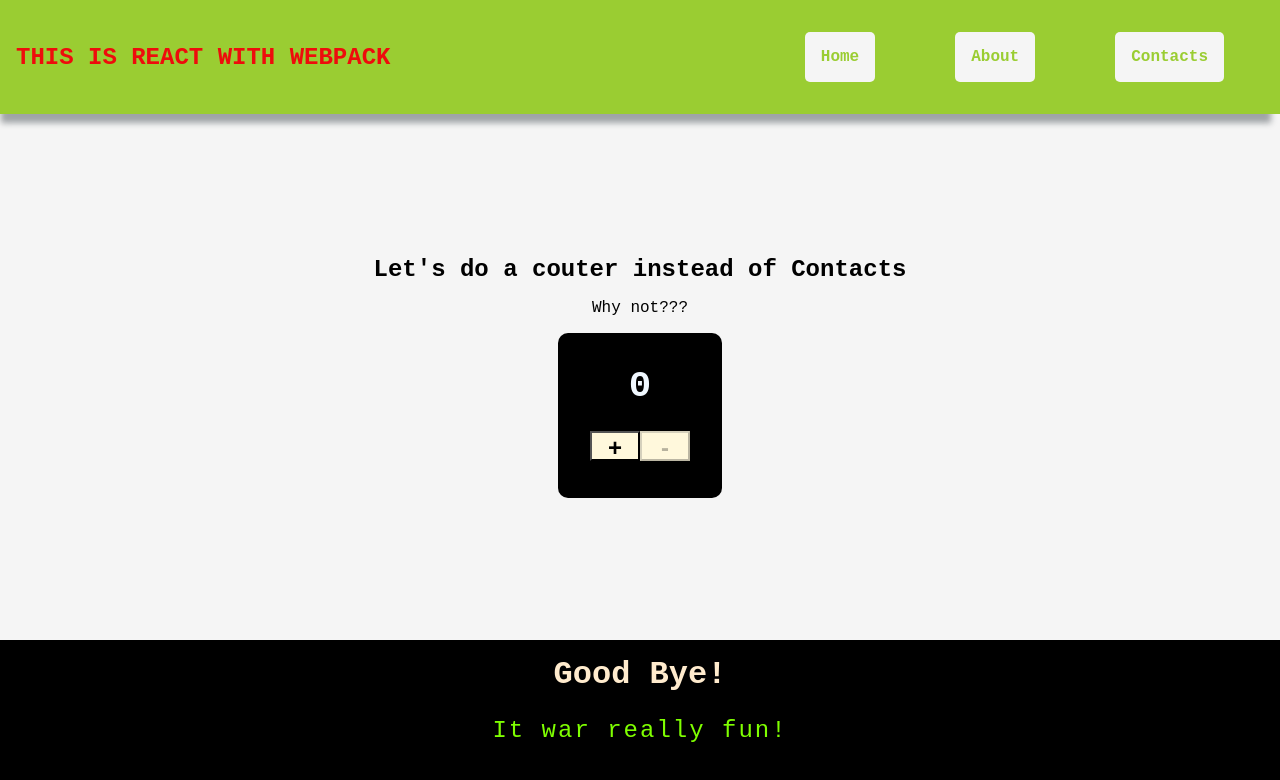
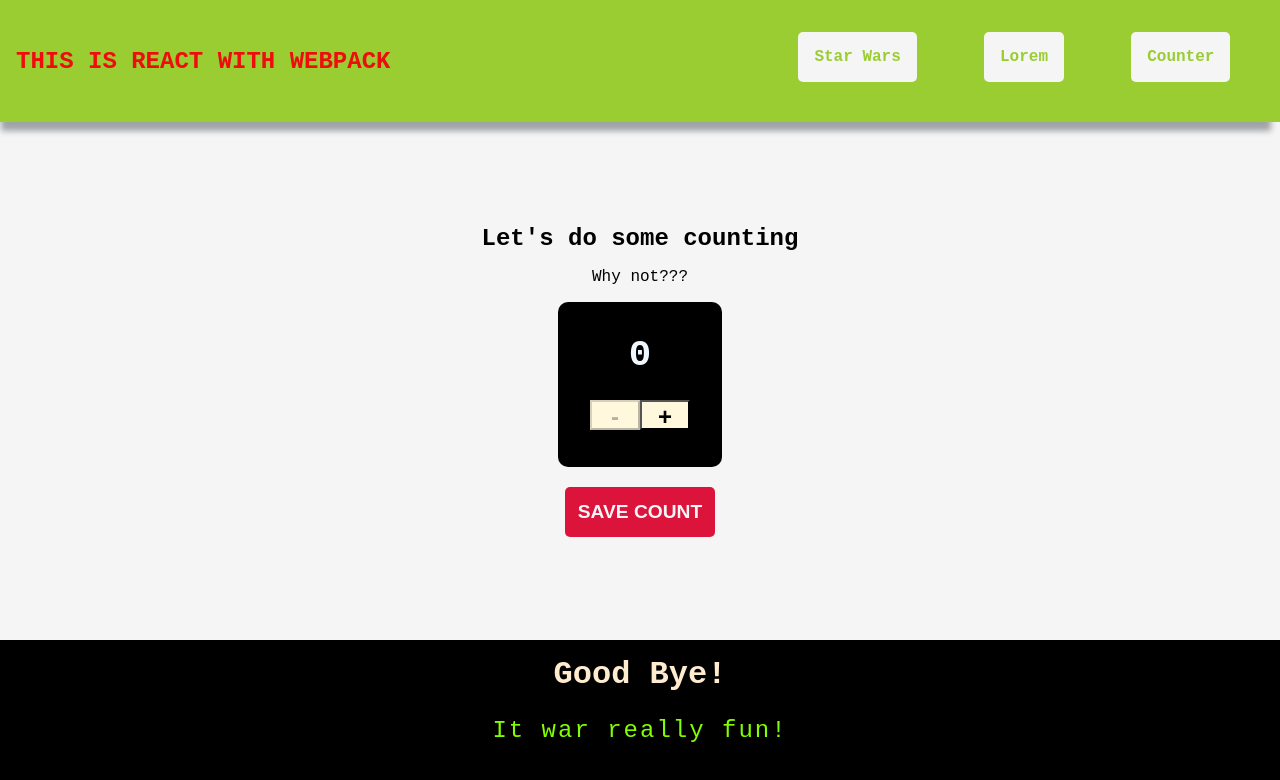
Before and after one commit to khasTema/webpack-test, a React app: page /contacts in a window 1280 px wide. Shown: the top 780 px of the page. Built offline with nearby package versions, Linux system fonts and the light colour scheme.

Commit message:
counter done and props are pased

```diff
--- a/src/css/components/_counter.less
+++ b/src/css/components/_counter.less
@@ -15,3 +15,16 @@
     margin-top: 1em;
     background-color: cornsilk;
 }
+
+.save-btn{
+    width: 150px;
+    height: 50px;
+    background-color: crimson;
+    color: whitesmoke;
+    margin-top: 1em;
+    font-size: 1.2rem;
+    font-weight: 900;
+    border-radius: 5px;
+    border: none;
+    cursor: pointer;
+}
--- a/src/css/components/_navbar.less
+++ b/src/css/components/_navbar.less
@@ -1,5 +1,6 @@
 .nav {
     display: flex;
+    flex-direction: column;
     justify-content: space-between;
     align-items: center;
     flex-wrap: wrap;
@@ -14,9 +15,11 @@
 }
 
 .nav--list {
+    margin-top: 1em;
     display: flex;
+    flex-wrap: wrap;
     justify-content: space-around;
-    width: 40%;
+    width: 80%;
 
     & a{
         display: inline-block;
@@ -26,9 +29,21 @@
         font-weight: 600;
         padding: 1em;
         border-radius: 5px;
+        margin-bottom: 0.5em;
 
         &:hover {
             box-shadow: 5px 5px 5px -5px rgba(34, 60, 80, 0.6) inset;
         }
     }
 }
+
+@media screen and (min-width: 870px) {
+    .nav {
+        flex-direction: row;
+    }
+
+    .nav--list {
+        margin-top: 0;
+        width: 40%;
+    }
+}
--- a/src/js/components/Counter.js
+++ b/src/js/components/Counter.js
@@ -1,15 +1,21 @@
 import React, {useState} from "react";
 
-export default function Counter(){
+export default function Counter(props){
     const [count, setCount] = useState(0)
 
     return(
+        <>
             <div className="counter--box">
                 <h3 className="count-holder">{count}</h3>
-            <button className="count-btn" onClick={() => setCount(prev => prev +1)}>+</button>
                 <button className="count-btn"
                         disabled={count <= 0 ? true : false}
                         onClick={() => setCount(prev => prev -1)}>-</button>
+                <button className="count-btn" onClick={() => setCount(prev => prev +1)}>+</button>
             </div>
+            <br />
+            <button
+                className="save-btn"
+                onClick={() => props.saveCount(count)}>SAVE COUNT</button>
+        </>
     )
 }
--- a/src/js/components/Navbar.js
+++ b/src/js/components/Navbar.js
@@ -6,9 +6,9 @@ export default function Navbar(){
         <nav className="nav">
             <h2 className="title">This is React with WebPack</h2>
             <div className="nav--list">
-                <Link to="/">Home</Link>
-                <Link to="/about">About</Link>
-                <Link to="/contacts">Contacts</Link>
+                <Link to="/">Star Wars</Link>
+                <Link to="/about">Lorem</Link>
+                <Link to="/contacts">Counter</Link>
             </div>
         </nav>
     )
--- a/src/js/pages/Contacts.js
+++ b/src/js/pages/Contacts.js
@@ -1,14 +1,34 @@
-import React from "react";
+import React, {useState} from "react";
 
 import Counter from "../components/Counter";
 
 
 export default function Contacts(){
+
+    const [isSaved, setIsSaved] = useState(false)
+    const [result, setResult] = useState(0)
+
+    function saveCount(count){
+        setResult(count)
+        setIsSaved(true)
+    }
+
     return (
         <>
-            <h4 className="main--title">Let's do a couter instead of Contacts</h4>
-            <p className="main-subtitle">Why not???</p>
-            <Counter />
+            {
+                isSaved ?
+                <>
+                    <h4 className="main--title">You counted: {result}</h4>
+                    <p className="main-subtitle">Great!!!</p>
+                </>
+                :
+                <>
+                    <h4 className="main--title">Let's do some counting</h4>
+                    <p className="main-subtitle">Why not???</p>
+                </>
+
+            }
+            <Counter saveCount={saveCount}/>
         </>
     )
 }
--- a/src/js/pages/Home.js
+++ b/src/js/pages/Home.js
@@ -1,6 +1,34 @@
-import React from "react";
+import React, {useState, useEffect} from "react";
 
 
 export default function Home(){
-    return <h1>Home Page</h1>
+
+    const [movieData, setMovieData] = useState([])
+    const [movieNumber, setMovieNumber] = useState(1)
+
+    useEffect(() => {
+        fetch(`https://swapi.dev/api/films/${movieNumber}/`)
+            .then(res => res.json())
+            .then(data => setMovieData(data))
+
+    }, [movieNumber])
+
+    return (
+        <>
+            <h2 className="main--title">Some facts about Star Wars Movies</h2>
+            <div className="movie-box">
+                <h3>{movieData.title}</h3>
+                <p>Director: {movieData.director}</p>
+                <p>Producer: {movieData.producer}</p>
+                <p>Release Date: {movieData.release_date}</p>
+                <p>{movieData.opening_crawl}</p>
+            </div>
+            <button className="counter-btn"
+                    onClick={() => setMovieNumber(prev => prev -1)}
+                    disabled={movieNumber === 1}>Prev</button>
+            <button className="counter-btn"
+                    onClick={() => setMovieNumber(prev => prev +1)}
+                    disabled={movieNumber === 6}>Next</button>
+        </>
+    )
 }
```
Also changed, not shown: src/css/components/_main.less (line endings or trailing spaces). Lines whose indentation alone changed are shown as unchanged.
